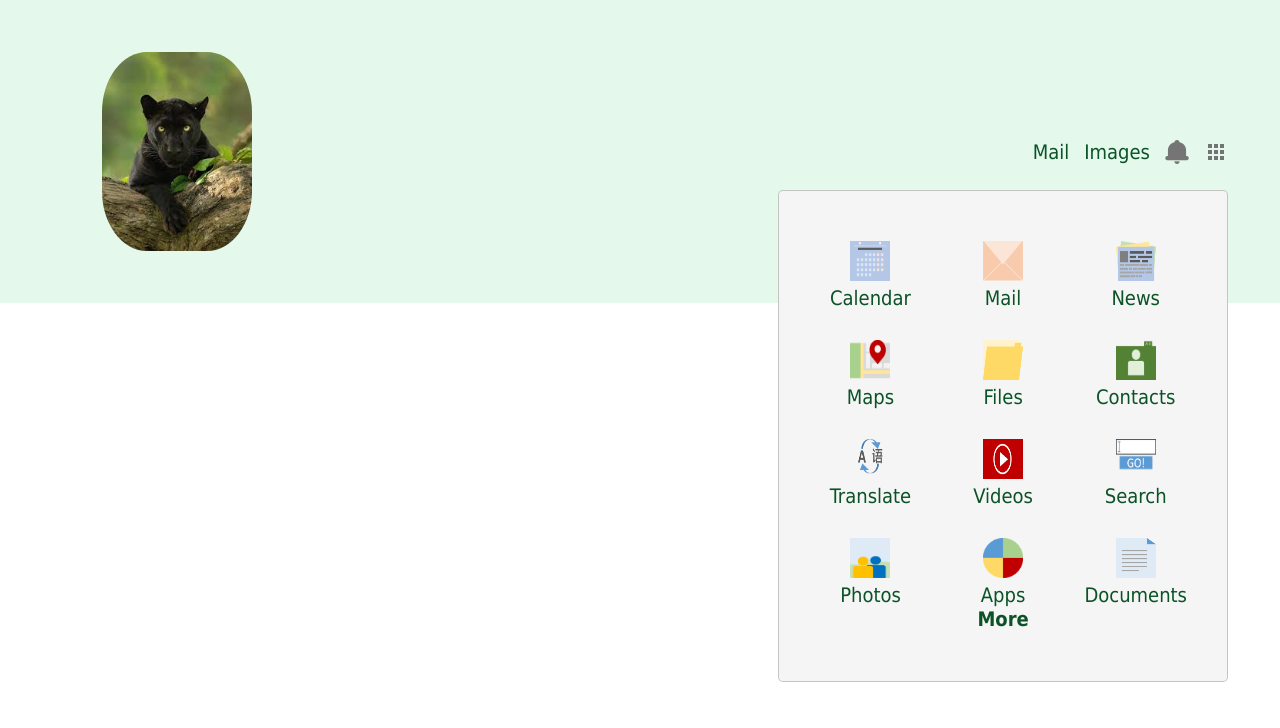
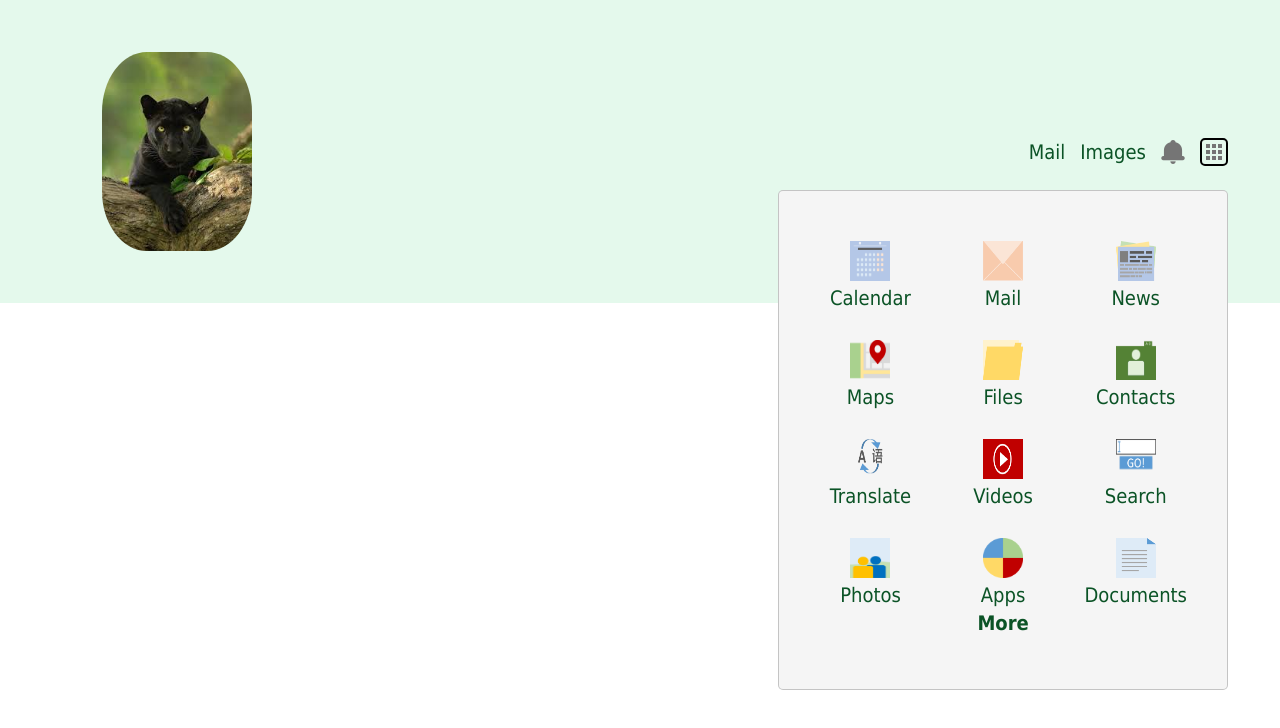
Before and after one commit to Alissy27/Test, a plain HTML site: page index.html in a window 1280 px wide. Both pictures are taken after a click on the label 1216 px from the left and 151 px from the top of the page. Drawn offline with Linux system fonts and the light colour scheme.

Commit message:
Update style.css

```diff
--- a/style.css
+++ b/style.css
@@ -42,7 +42,7 @@
     position: sticky;
     text-align: center;
     top: 325px;
-    font-weight: 600;/*!important*/
+    font-weight: 600;
 }
 
 .nav__img {
@@ -58,8 +58,6 @@
 #popup__checkbox__more {
     appearance: none;
     position: relative;
-
-
 }
 
 .popup__list {
@@ -105,6 +103,17 @@
     width: 40px;
 }
 
+.label__checkbox {
+    display: block;
+}
+
+.label__checkbox__more {
+    display: block;
+    border-radius: 5px;
+    padding: 2px;
+    border: 2px solid transparent;
+}
+
 .popup__ul,.popup__ul__more {
     display: grid;
     grid-template-columns: repeat(3, 1fr);
@@ -126,9 +135,13 @@
     background-color: rgb(170, 245, 202);
 }
 
-.nav:focus {
-    border: 1px solid rgb(54, 110, 76);
-    background-color: blueviolet;
+#popup__checkbox:focus ~ .label__checkbox {
+    border: 2px solid black;
+    border-radius: 5px;
+}
+
+#popup__checkbox__more:focus ~ .label__checkbox__more {
+    border: 2px solid black;
 }
 
 @media screen and (max-width: 420px) {
@@ -151,11 +164,11 @@
     }
 
     .popup__list {
-    right: 20px;
-    top: 50px;
+        right: 20px;
+        top: 50px;
+    }
 
-    }
     .popup__ul,.popup__ul__more {
-     grid-template-columns: repeat(2, 1fr);
+        grid-template-columns: repeat(2, 1fr);
     }
 }
```
